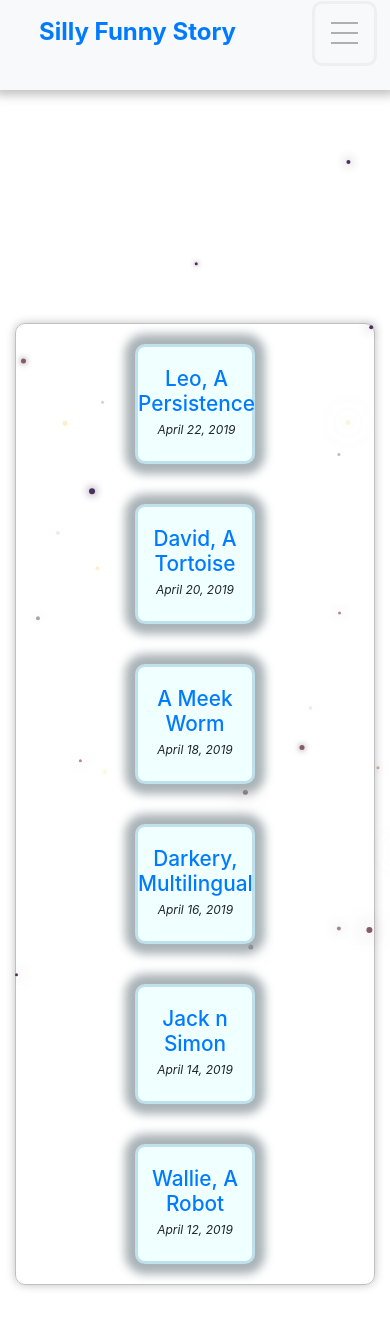
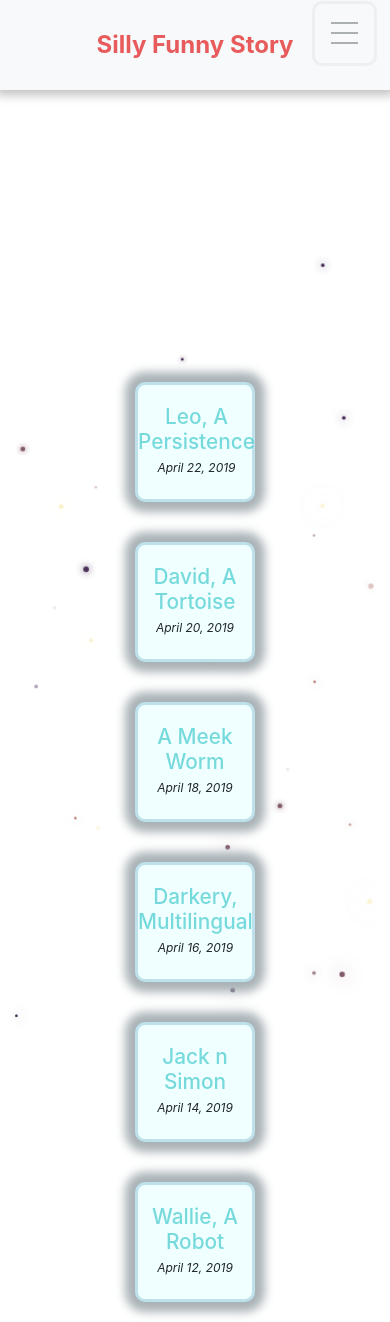
Before and after one commit to nnfunny/small-blog, a Jekyll site: the page built from index.html, in a window 390 px wide. Built offline with Jekyll 4.4.1, drawn with Linux system fonts in a browser that asks for light colours; nearby versions of some CDN libraries.

Commit message:
Update nav bar

```diff
--- a/assets/css/main.css
+++ b/assets/css/main.css
@@ -1,6 +1,16 @@
 :root {
     --primary-color: rgb(220, 241, 239);
     --overlay-color: rgba(24,39,51,0.85);
+}
+
+#canvas {
+    margin-top: 15%;
+    width: 100%;
+}
+@media screen and (max-width: 600px) {
+    #canvas {
+        margin-top: 30%;
+    }
 }
 
 /* Reset all element */
@@ -13,6 +23,7 @@
 html {
     font-family: 'Mukta', sans-serif;
     font-size: 1.2rem;
+    width: auto;
 }
 
 @media screen and (max-width: 600px) {
@@ -45,9 +56,9 @@
 .flex-container {
     padding: 0;
     margin: 0;
-    border: 1px solid silver;
+    /* border: 1px solid silver;
     border-radius: 10px;
-    box-shadow: 0 0 10px silver;
+    box-shadow: 0 0 10px silver; */
     -ms-box-orient: horizontal;
     display: -webkit-box;
     display: -moz-box;
@@ -82,13 +93,17 @@
 }
 
 .PostList:hover {
-    box-shadow: 0px 0px 10px 10px rgba(75, 226, 231, 0.815);
+    box-shadow: 0px 0px 10px 10px rgba(75, 226, 231, 0.5);
     z-index: 10;
 }
 
 .flex-container .PostList .text {
     position: absolute;
     top: 20px;
+}
+
+.flex-container .PostList .text a {
+    color: rgba(65, 203, 207, 0.7)
 }
 
 @media screen and (max-width: 600px){
@@ -122,28 +137,76 @@
     z-index: 1;
     margin-bottom: 10px;
     position: relative;
+    display: flex;
+    justify-content: space-between;
+    align-items: center;
 }
 
 .nav-title{
-    position: absolute;
-    top: 15%;
-    left: 10%;
     font-size: 1.5rem;
+    padding-left: 10%;
+    color: rgba(223, 24, 24, 0.7);
+}
+
+.nav-title:hover {
+    color: rgba(189, 109, 109, 1);
 }
 
 /* Navba - Menu */
+.menu-wrap .menu > div > div {
+    display: flex;
+    justify-content: flex-end;
+    align-items: center;
+}
 
+/* fix max-width if add more pages */
+@media screen and (max-width: 850px) {
+    .nav-title{
+        padding-left: 0;
+    }
+    .nav-flex-container {
+        flex-direction: column;
+        justify-content: center;
+        height: auto;
+    }
+    .menu-wrap .menu > div > div {
+        flex-direction: column;
+    }
+}
+
+li {
+    list-style: none;
+    margin: 0 30px;
+}
+
+li a {
+    font-weight: bold;
+    font-size: 22px;
+    color: rgba(223, 24, 24, 0.7);
+}
+
+li a:hover {
+    color: rgba(189, 109, 109, 1);
+}
+
+.menu-wrap .toggler {
+    opacity: 0;
+}
+
+
+@media screen and (max-width: 600px) {
+    .nav-flex-container {
+        height: 10%;
+    }
     .menu-wrap {
         position: absolute;
         top: 0.6%;
-    right: 15%;
+        right: 20%;
         z-index: 1;
     }
 
-@media screen and (max-width: 600px){
-    .menu-wrap {
-        right: 20%;
-    }
+    .menu-wrap .menu > div > div {
+        flex-direction: column;
     }
 
     .menu-wrap .toggler {
@@ -277,3 +340,5 @@
         text-decoration: none;
         transition: color 0.5s ease;
     }
+
+}
```
Lines whose indentation alone changed are shown as unchanged.
